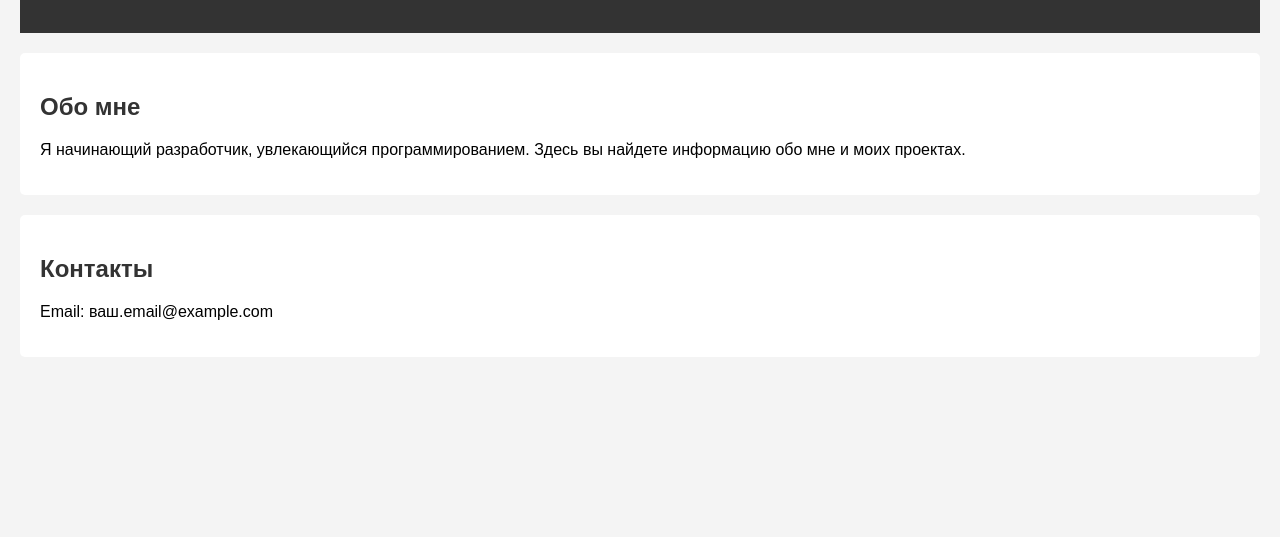
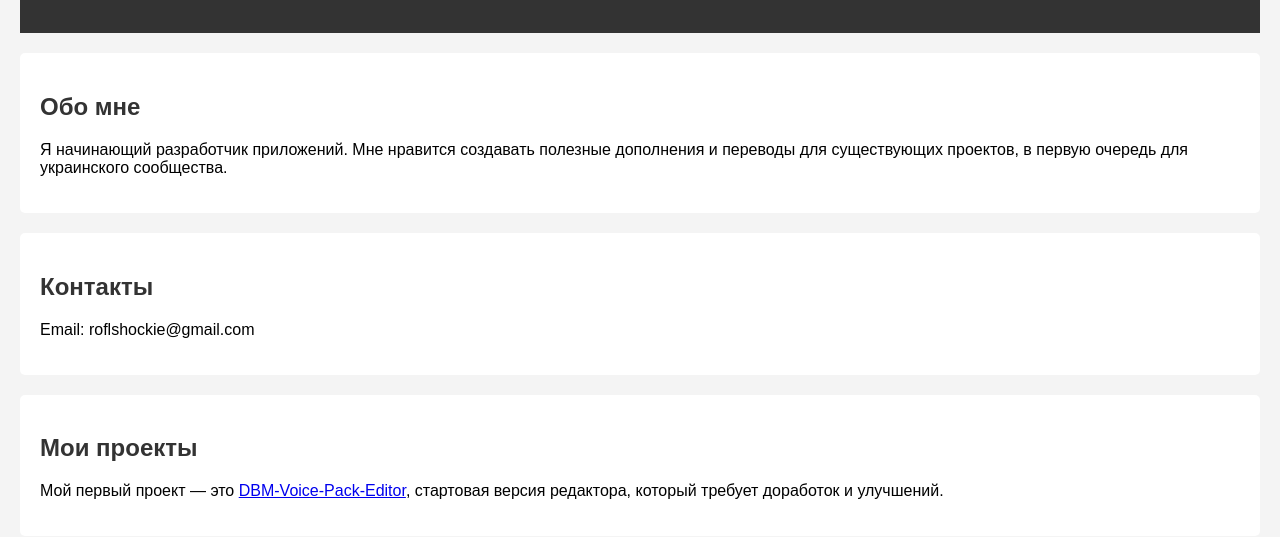
Before and after one commit to Roflsockie/roflsockie.github.io, a plain HTML site: page index.html in a window 1280 px wide. Shown: the part 141-678 px from the top of the page. Drawn offline with Linux system fonts and the light colour scheme.

Commit message:
Update personal information in index.html

```diff
--- a/index.html
+++ b/index.html
@@ -8,16 +8,20 @@
 </head>
 <body>
     <header>
-        <h1>Привет, я [Ваше имя]!</h1>
+        <h1>Привет, я Валентин!</h1>
         <p>Начинающий разработчик и энтузиаст</p>
     </header>
     <section>
         <h2>Обо мне</h2>
-        <p>Я начинающий разработчик, увлекающийся программированием. Здесь вы найдете информацию обо мне и моих проектах.</p>
+        <p>Я начинающий разработчик приложений. Мне нравится создавать полезные дополнения и переводы для существующих проектов, в первую очередь для украинского сообщества.</p>
     </section>
     <section>
         <h2>Контакты</h2>
-        <p>Email: ваш.email@example.com</p>
+        <p>Email: roflshockie@gmail.com</p>
+    </section>
+    <section>
+        <h2>Мои проекты</h2>
+        <p>Мой первый проект — это <a href="https://github.com/Roflsockie/DBM-Voice-Pack-Editor" target="_blank">DBM-Voice-Pack-Editor</a>, стартовая версия редактора, который требует доработок и улучшений.</p>
     </section>
 </body>
 </html>
```
